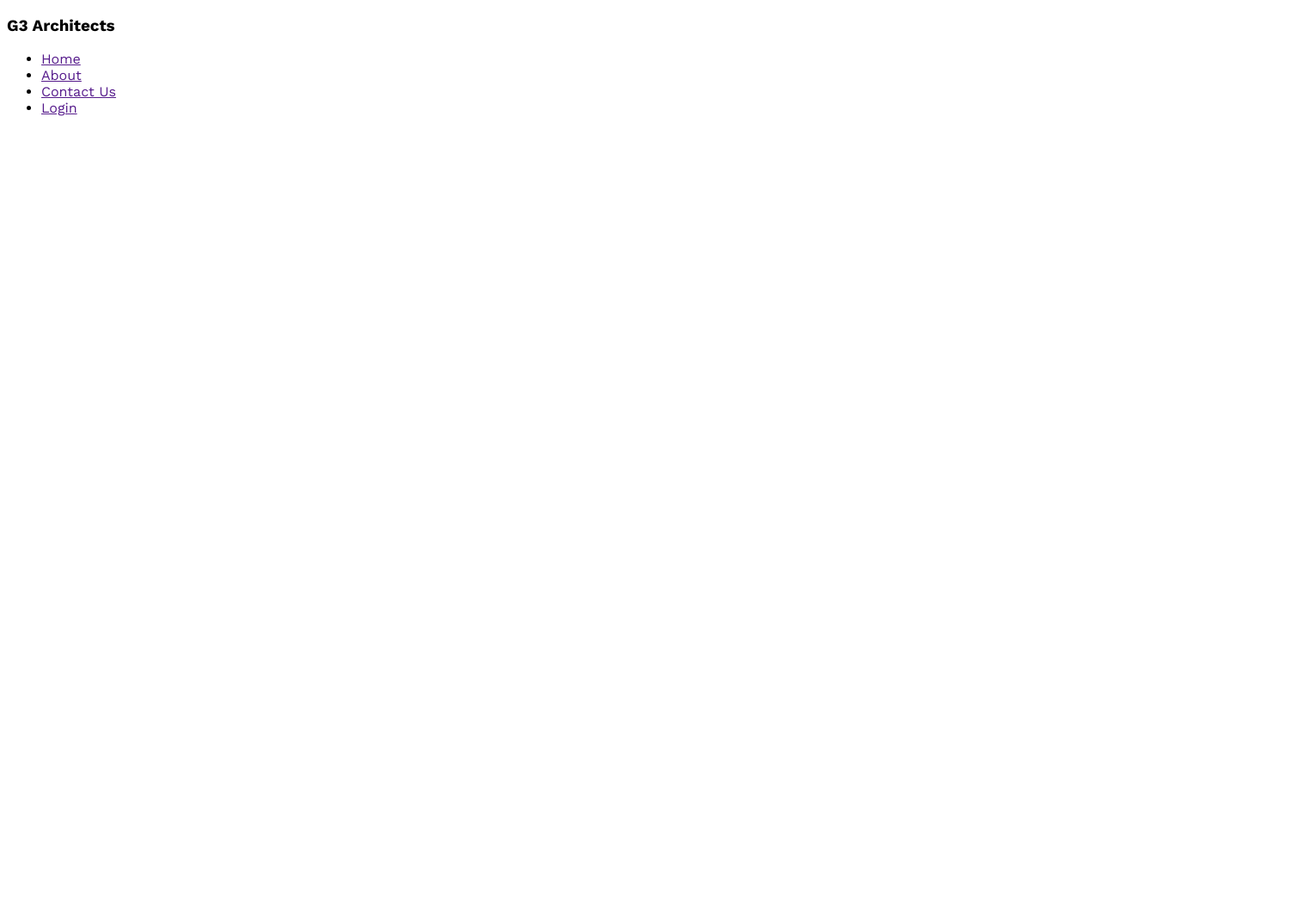
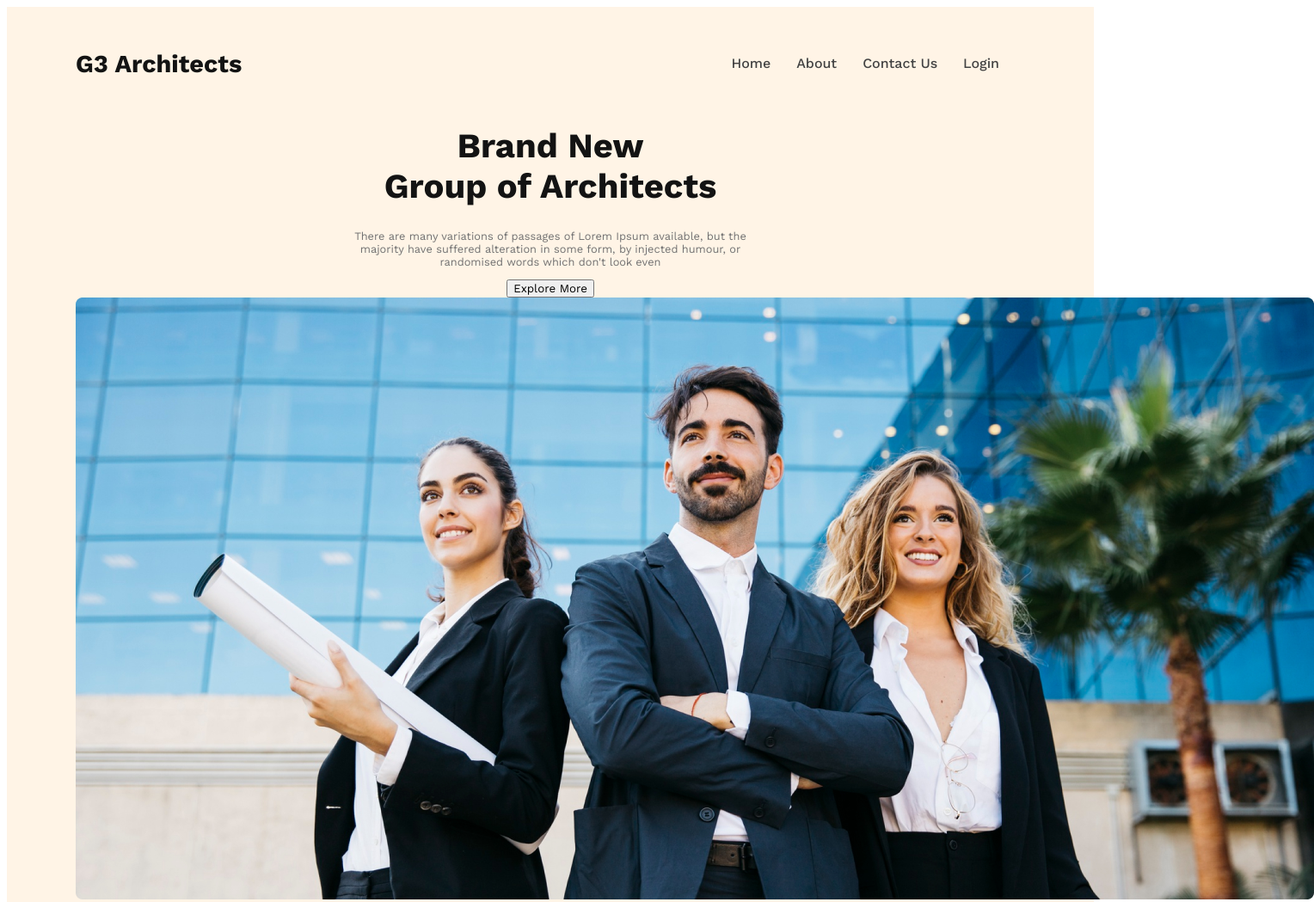
Before and after one commit to Apurba1903/G3-Architect, a plain HTML site: page Index.html in a window 1280 px wide. Shown: the top 1049 px of the page at 86% size, 1528 px wide, since content can reach past the window. Before the commit the page ends 800 px from the top, so only its background shows below. Drawn offline with nearby package versions, Linux system fonts and the light colour scheme.

Commit message:
content added

```diff
--- a/Index.html
+++ b/Index.html
@@ -1,5 +1,6 @@
 <!DOCTYPE html>
 <html lang="en">
+
 <head>
     <meta charset="UTF-8">
     <meta name="viewport" content="width=device-width, initial-scale=1.0">
@@ -9,11 +10,12 @@
 
 
 </head>
+
 <body>
 
     <header>
         <nav>
-            <h3>G3 Architects</h3>
+            <h3 class="nav-title">G3 Architects</h3>
             <ul>
                 <li><a href="">Home</a></li>
                 <li><a href="">About</a></li>
@@ -21,6 +23,15 @@
                 <li><a href="">Login</a></li>
             </ul>
         </nav>
+        <div class="banner">
+            <div class="banner-content">
+                <h1 class="banner-title">Brand New <br> Group of Architects</h1>
+                <p class="banner-description">There are many variations of passages of Lorem Ipsum available, but the majority have suffered alteration in some form, by injected humour, or randomised words which don't look even</p>
+                <button class="btn-primary">Explore More</button>
+            </div>
+            <img src="images/banner.png" alt="">
+
+        </div>
     </header>
 
     <main>
@@ -32,4 +43,5 @@
     </footer>
 
 </body>
+
 </html>
--- a/Styles/styles.css
+++ b/Styles/styles.css
@@ -1,6 +1,67 @@
 /* Work Sans Google Font */
 @import url('https://fonts.googleapis.com/css2?family=Open+Sans:wght@400;700;800&family=Work+Sans:wght@400;500;600;700;800&display=swap');
 
-*{
+
+/* Shared Styles */
+.btn-primary{
+
+}
+
+* {
     font-family: 'Work Sans', sans-serif;
 }
+
+/* Header Styles */
+header {
+    background: rgba(255, 144, 14, 0.10);
+    padding: 20px 80px;
+}
+
+nav {
+    display: flex;
+    justify-content: space-between;
+    align-items: center;
+}
+
+.nav-title {
+    color: #131313;
+    font-size: 1.8rem;
+    font-weight: 700;
+}
+
+nav>ul {
+    display: flex;
+}
+
+nav li {
+    list-style: none;
+    margin-right: 30px;
+    font-size: 1rem;
+    font-weight: 500;
+}
+
+nav li a {
+    text-decoration: none;
+    color: #424242;
+}
+
+/* Banner Styles */
+
+.banner-content {
+    width: 500px;
+    align-items: center;
+    text-align: center;
+    margin: 0px auto;
+}
+
+.banner-title {
+    color: #131313;
+    font-size: 2.5rem;
+    font-weight: 700;
+}
+
+.banner-description {
+    color: #727272;
+    font-size: 0.8rem;
+    font-weight: 400;
+}
```
